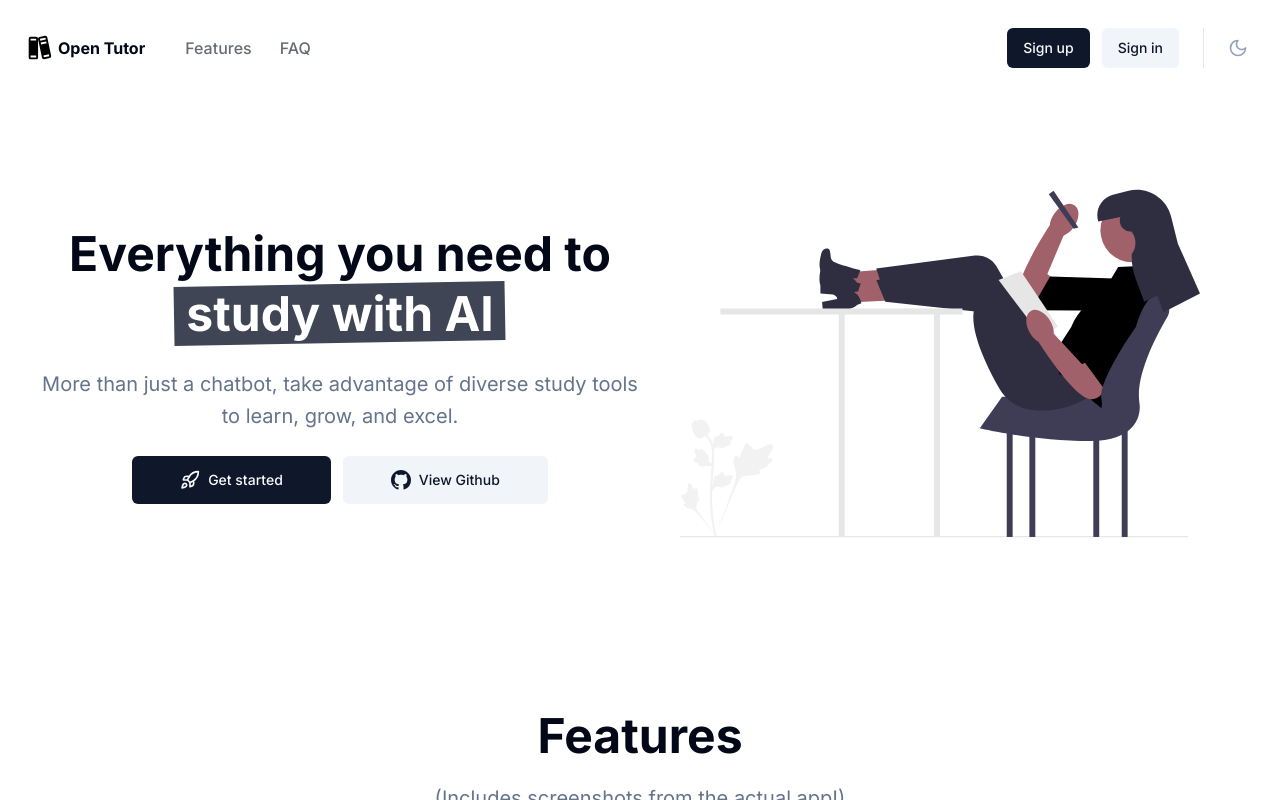
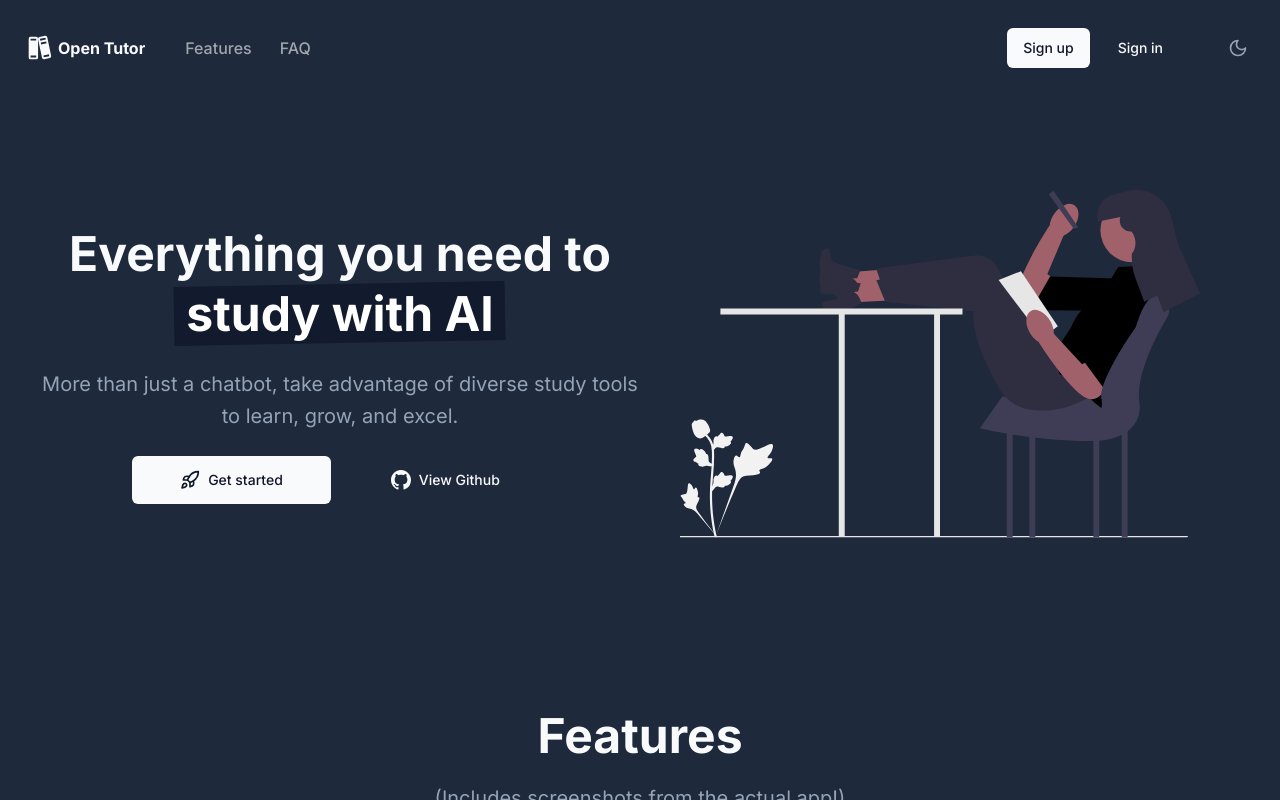
Before and after one commit to kz4killua/open-tutor, a Next.js app in the folder frontend/: page / in a window 1280 px wide. Both pictures are taken after a click on the button 1238 px from the left and 48 px from the top of the page. Shown: the top 800 px of the page. Built offline with nearby package versions, Linux system fonts and the light colour scheme.

Commit message:
Apply dark mode

```diff
--- a/frontend/src/app/page.tsx
+++ b/frontend/src/app/page.tsx
@@ -2,18 +2,24 @@
 
 import { Icon } from "@/components/shared/icon";
 import { Button } from "@/components/ui/button";
-import { Github, Moon, Rocket } from "lucide-react";
+import { Github, Moon, Rocket, Sun } from "lucide-react";
 import Image from "next/image";
 import Link from "next/link";
-import { useEffect, useState } from "react";
+import React, { useEffect, useState } from "react";
 import { Accordion, AccordionContent, AccordionItem, AccordionTrigger } from "@/components/ui/accordion"
 
 
 export default function Home() {
+
+  const [darkMode, setDarkMode] = useState(false)
+
   return (
-    <div>
-      <HomeHeader />
-      <main className="mb-20">
+    <div className={`${darkMode ? "dark" : ""} transition-colors duration-700`}>
+      <HomeHeader
+        darkMode={darkMode}
+        setDarkMode={setDarkMode}
+      />
+      <main className="pb-20 dark:bg-secondary">
         <Hero />
         <Features />
         <FrequentlyAskedQuestions />
@@ -25,7 +31,12 @@ export default function Home() {
 }
 
 
-function HomeHeader() {
+function HomeHeader({
+  darkMode, setDarkMode
+} : {
+  darkMode: boolean,
+  setDarkMode: React.Dispatch<React.SetStateAction<boolean>>
+}) {
 
   const [isScrolled, setIsScrolled] = useState(false)
 
@@ -40,11 +51,16 @@ function HomeHeader() {
     }
   }, [])
 
+
+  function toggleDarkMode() {
+    setDarkMode(!darkMode)
+  }
+
   return (
-    <header className={`h-24 z-50 bg-white flex justify-between items-center py-3 px-6 sticky top-0 transition-shadow ${isScrolled ? 'shadow' : ''}`}>
+    <header className={`h-24 z-50 bg-white dark:bg-secondary flex justify-between items-center py-3 px-6 sticky top-0 transition-shadow ${isScrolled ? 'shadow' : ''}`}>
 
       <div className="flex items-center gap-x-10">
-        <Link href={"/"}>
+        <Link href={"/"} className="dark:text-primary dark:fill-primary">
           <div className="flex gap-x-1 items-center">
             <Icon width={30} height={30} />
             <span className="font-bold">Open Tutor</span>
@@ -71,8 +87,17 @@ function HomeHeader() {
         </div>
         <div className="border-l ml-2" />
         <div>
-          <Button variant={"ghost"} className="px-1 sm:px-2 text-slate-400 hover:text-slate-500">
-            <Moon className="w-5 h-5" />
+          <Button
+            onClick={toggleDarkMode}
+            variant={"ghost"}
+            className="px-1 sm:px-2 text-slate-400 hover:text-slate-500"
+          >
+            {
+              darkMode ?
+              <Moon className="w-5 h-5" />
+              :
+              <Sun className="w-5 h-5" />
+            }
           </Button>
         </div>
       </div>
@@ -88,9 +113,9 @@ function Hero() {
 
       <div className="flex flex-col items-center justify-center text-center space-y-6 py-6 md:py-12 lg:py-32">
         <h1 className="text-3xl md:text-5xl md:leading-tight font-bold">
-          <span>Everything you need to </span>
+          <span className="dark:text-primary">Everything you need to </span>
           <span className=" relative whitespace-nowrap">
-            <span className="absolute bg-primary opacity-80 -left-2 -top-1 -bottom-1 -right-2 md:-left-3 md:-top-0 md:-bottom-0 md:-right-3 -rotate-1"></span>
+            <span className="absolute bg-primary dark:bg-slate-900 opacity-80 -left-2 -top-1 -bottom-1 -right-2 md:-left-3 md:-top-0 md:-bottom-0 md:-right-3 -rotate-1"></span>
             <span className="relative text-white">study with AI</span>
           </span>
         </h1>
@@ -211,7 +236,7 @@ function FeatureItemHeading({
   children: React.ReactNode;
 }>) {
   return (
-    <h3 className="text-lg font-bold">
+    <h3 className="text-lg font-bold dark:text-primary">
       { children }
     </h3>
   )
@@ -236,7 +261,7 @@ function FrequentlyAskedQuestions() {
     <section id="faq" className="flex flex-col items-center justify-center my-20">
       <SectionHeading>Got questions?</SectionHeading>
       <SectionSubHeading>We've got answers.</SectionSubHeading>
-      <Accordion type="single" collapsible className="w-full max-w-3xl">
+      <Accordion type="single" collapsible className="w-full max-w-3xl dark:text-primary">
         <AccordionItem value="item-1">
           <AccordionTrigger>Do I need to be a student to use Open Tutor?</AccordionTrigger>
           <AccordionContent>
@@ -293,7 +318,7 @@ function SectionHeading({
   children: React.ReactNode;
 }>) {
   return (
-    <h2 className="font-bold text-3xl md:text-5xl text-center mb-6">
+    <h2 className="font-bold text-3xl md:text-5xl text-center mb-6 dark:text-primary">
       { children }
     </h2>
   )
@@ -315,7 +340,7 @@ function SectionSubHeading({
 
 function Footer() {
   return (
-    <footer className="flex items-center gap-x-1 px-6 pt-5 pb-10">
+    <footer className="flex items-center gap-x-1 px-6 pt-5 pb-10 dark:bg-secondary dark:text-primary">
       <Icon width={25} height={25} />
       Built by <Link href={"/"} className="font-medium underline underline-offset-4">Ifeanyi.</Link>
       The source code is available on <Link href={"/"} className="font-medium underline underline-offset-4">Github.</Link>
--- a/frontend/src/components/shared/icon.tsx
+++ b/frontend/src/components/shared/icon.tsx
@@ -7,11 +7,14 @@ export function Icon({
   width: number, height: number
 }) {
   return (
-    <Image
-      src={"/icon.svg"}
-      alt="Open Tutor icon"
+    <svg
+      xmlns="http://www.w3.org/2000/svg"
       width={width}
       height={height}
-      />
+      viewBox="0 0 256 256"
+      className="dark:fill-primary"
+    >
+      <path d="M231.65 194.55l-33.19-157.8a16 16 0 00-19-12.39l-46.81 10.06a16.08 16.08 0 00-12.3 19l33.19 157.8A16 16 0 00169.16 224a16.25 16.25 0 003.38-.36l46.81-10.06a16.09 16.09 0 0012.3-19.03zM136 50.15v-.09l46.8-10 3.33 15.87L139.33 66zm10 47.38l-3.35-15.9 46.82-10.06 3.34 15.9zm70 100.41l-46.8 10-3.33-15.87 46.8-10.07 3.33 15.85v.09zM104 32H56a16 16 0 00-16 16v160a16 16 0 0016 16h48a16 16 0 0016-16V48a16 16 0 00-16-16zM56 48h48v16H56zm48 160H56v-16h48v16z" />
+    </svg>
   )
 }
```
Also changed, not shown: frontend/public/icon.svg (deleted).
